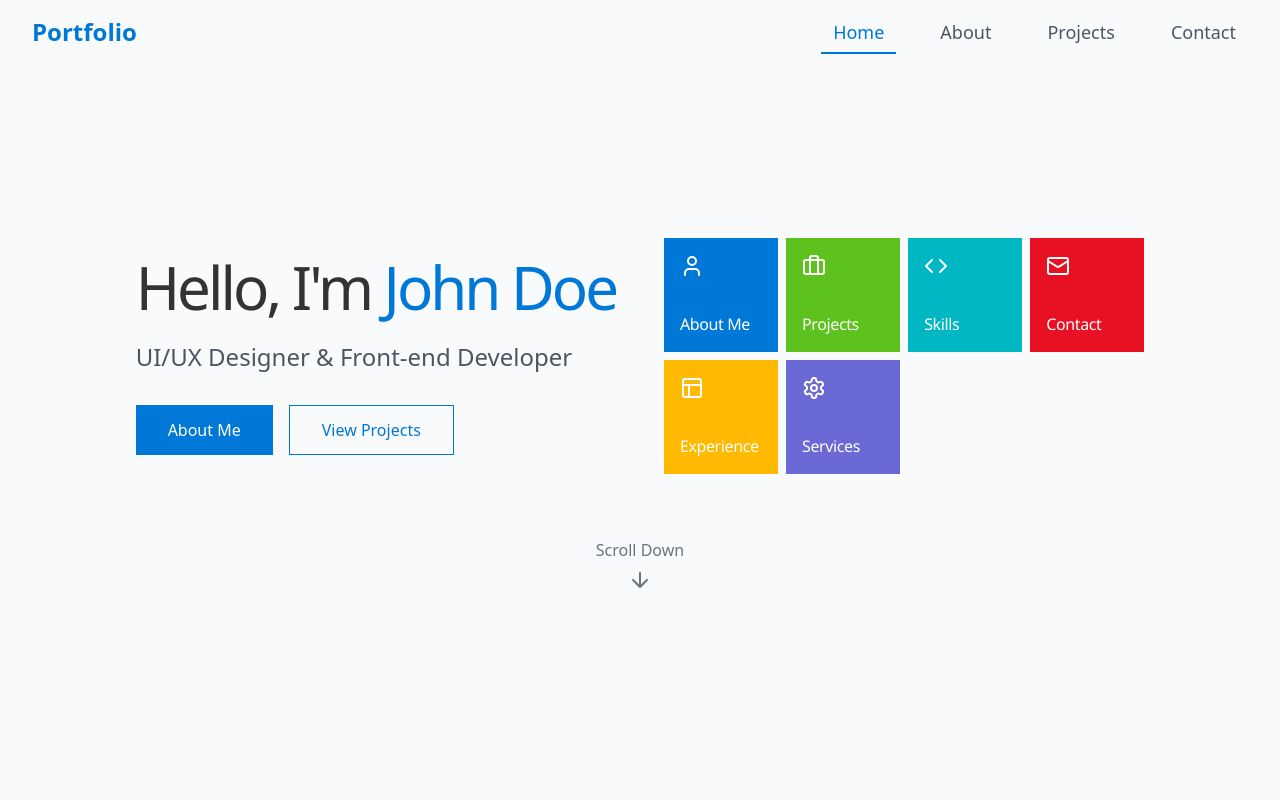
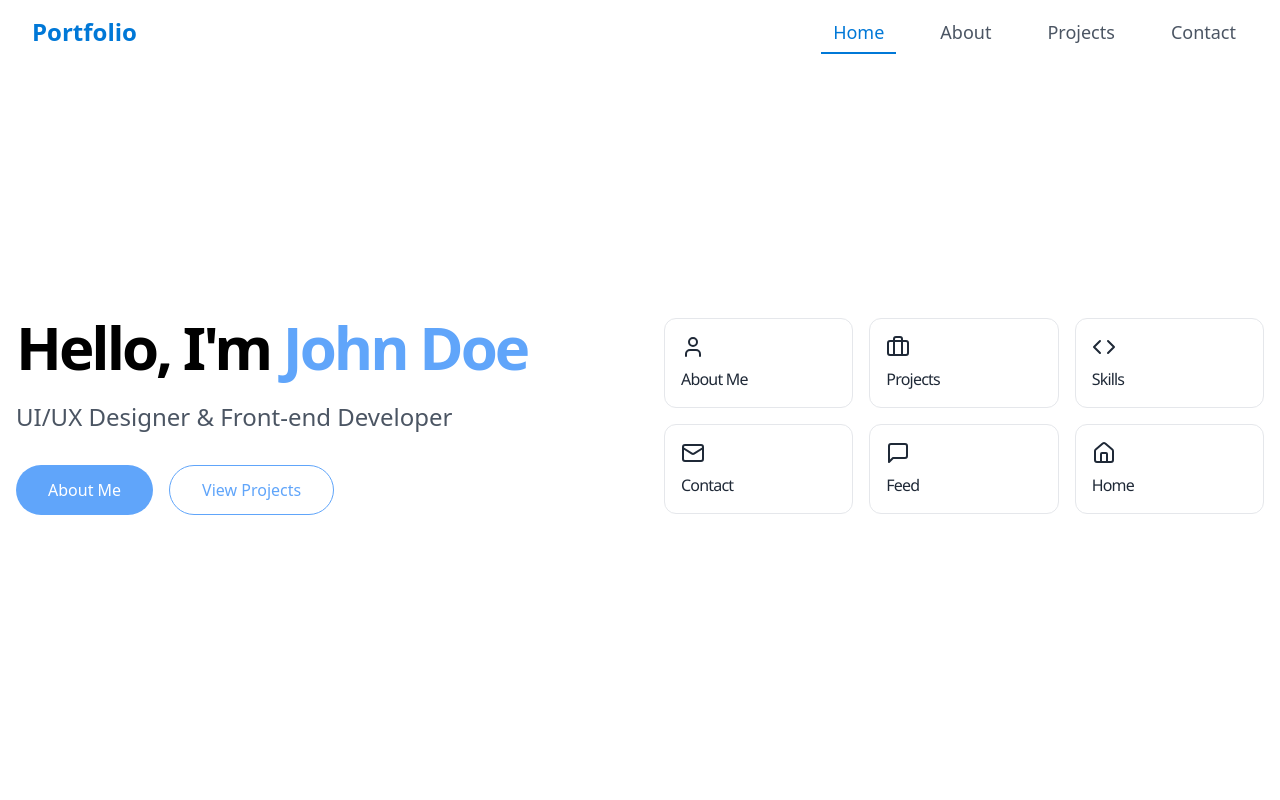
Before and after one commit to Octaelliptical/windows8-portfolio-mosaic-71, a React (Vite) app: page / in a window 1280 px wide. Shown: the top 800 px of the page. Built offline with nearby package versions, Linux system fonts and the light colour scheme; a web font is replaced by a local one.

Commit message:
Create portfolio website
This commit initializes a portfolio website based on the X app theme.

```diff
--- a/src/components/Tile.tsx
+++ b/src/components/Tile.tsx
@@ -38,15 +38,15 @@ const Tile = ({
   const getSizeClasses = () => {
     switch (size) {
       case 'small':
-        return 'col-span-1 row-span-1 aspect-square';
+        return 'col-span-1 row-span-1';
       case 'medium':
-        return 'col-span-2 row-span-1 aspect-[2/1]';
+        return 'col-span-2 row-span-1';
       case 'wide':
-        return 'col-span-2 row-span-1 aspect-[2/1]';
+        return 'col-span-3 row-span-1';
       case 'large':
-        return 'col-span-2 row-span-2 aspect-square';
+        return 'col-span-2 row-span-2';
       default:
-        return 'col-span-1 row-span-1 aspect-square';
+        return 'col-span-1 row-span-1';
     }
   };
 
@@ -62,17 +62,16 @@ const Tile = ({
       onMouseLeave={() => setIsHovered(false)}
     >
       <div
-        className="h-full w-full relative overflow-hidden"
-        style={{ backgroundColor: color }}
+        className="h-full w-full rounded-xl overflow-hidden border border-gray-200 dark:border-gray-800 bg-white dark:bg-gray-900"
       >
         <div className="p-4 h-full flex flex-col justify-between">
-          {icon && <div className="text-white text-4xl mb-2">{icon}</div>}
-          <h3 className="text-white text-base font-light tracking-tight mt-auto">
+          {icon && <div className="text-gray-800 dark:text-white text-2xl mb-2">{icon}</div>}
+          <h3 className="text-gray-800 dark:text-white text-base font-medium">
             {title}
           </h3>
         </div>
         <motion.div
-          className="absolute inset-0 bg-white/10"
+          className="absolute inset-0 bg-black/5 dark:bg-white/5 rounded-xl"
           initial={{ opacity: 0 }}
           animate={{ opacity: isHovered ? 1 : 0 }}
           transition={{ duration: 0.2 }}
--- a/src/components/TileGrid.tsx
+++ b/src/components/TileGrid.tsx
@@ -9,7 +9,7 @@ interface TileGridProps {
 const TileGrid = ({ children }: TileGridProps) => {
   return (
     <motion.div
-      className="grid grid-cols-4 gap-2 auto-rows-max"
+      className="grid grid-cols-1 md:grid-cols-3 gap-4"
       initial={{ opacity: 0 }}
       animate={{ opacity: 1 }}
       transition={{ duration: 0.5 }}
--- a/src/pages/Index.tsx
+++ b/src/pages/Index.tsx
@@ -7,7 +7,7 @@ import Tile from '../components/Tile';
 import AboutSection from '../components/AboutSection';
 import ProjectsSection from '../components/ProjectsSection';
 import ContactSection from '../components/ContactSection';
-import { User, Briefcase, Phone, Mail, Code, Layout, Settings, ArrowDown } from 'lucide-react';
+import { User, Briefcase, Phone, Mail, Code, Layout, Settings, X, Search, Home, MessageSquare } from 'lucide-react';
 
 const Index = () => {
   const [currentSection, setCurrentSection] = useState('home');
@@ -46,7 +46,7 @@ const Index = () => {
   }, []);
 
   return (
-    <div className="min-h-screen bg-gray-50">
+    <div className="min-h-screen bg-white dark:bg-black text-black dark:text-white">
       <Navbar onNavigate={scrollToSection} currentSection={currentSection} />
 
       {/* Hero Section */}
@@ -55,29 +55,29 @@ const Index = () => {
         ref={sectionRefs.home}
         className="pt-32 pb-24 min-h-screen flex items-center"
       >
-        <div className="win8-container">
+        <div className="container mx-auto px-4">
           <div className="grid grid-cols-1 lg:grid-cols-2 gap-12 items-center">
             <motion.div
               initial={{ opacity: 0, x: -20 }}
               animate={{ opacity: 1, x: 0 }}
               transition={{ duration: 0.5, delay: 0.2 }}
             >
-              <h1 className="text-4xl md:text-6xl font-light mb-6">
-                Hello, I'm <span className="font-normal text-win8-blue">John Doe</span>
+              <h1 className="text-4xl md:text-6xl font-bold mb-6">
+                Hello, I'm <span className="text-blue-400">John Doe</span>
               </h1>
-              <p className="text-xl md:text-2xl text-gray-600 mb-8">
+              <p className="text-xl md:text-2xl text-gray-600 dark:text-gray-400 mb-8">
                 UI/UX Designer & Front-end Developer
               </p>
               <div className="flex flex-wrap gap-4">
                 <button
                   onClick={() => scrollToSection('about')}
-                  className="px-8 py-3 bg-win8-blue text-white hover:bg-win8-blue/90 transition-colors"
+                  className="px-8 py-3 bg-blue-400 text-white hover:bg-blue-500 rounded-full transition-colors"
                 >
                   About Me
                 </button>
                 <button
                   onClick={() => scrollToSection('projects')}
-                  className="px-8 py-3 border border-win8-blue text-win8-blue hover:bg-win8-blue/10 transition-colors"
+                  className="px-8 py-3 border border-blue-400 text-blue-400 hover:bg-blue-400/10 rounded-full transition-colors"
                 >
                   View Projects
                 </button>
@@ -90,30 +90,15 @@ const Index = () => {
               transition={{ duration: 0.5, delay: 0.4 }}
             >
               <TileGrid>
-                <Tile color="#0078D7" title="About Me" icon={<User />} delay={0} onClick={() => scrollToSection('about')} />
-                <Tile color="#5DC21E" title="Projects" icon={<Briefcase />} delay={1} onClick={() => scrollToSection('projects')} />
-                <Tile color="#00B7C3" title="Skills" icon={<Code />} delay={2} size={2} onClick={() => scrollToSection('about')} />
-                <Tile color="#E81123" title="Contact" icon={<Mail />} delay={3} onClick={() => scrollToSection('contact')} />
-                <Tile color="#FFB900" title="Experience" icon={<Layout />} delay={4} size={2} onClick={() => scrollToSection('about')} />
-                <Tile color="#6B69D6" title="Services" icon={<Settings />} delay={5} onClick={() => scrollToSection('about')} />
+                <Tile color="#1DA1F2" title="About Me" icon={<User />} size="small" delay={0} onClick={() => scrollToSection('about')} />
+                <Tile color="#1DA1F2" title="Projects" icon={<Briefcase />} size="small" delay={1} onClick={() => scrollToSection('projects')} />
+                <Tile color="#1DA1F2" title="Skills" icon={<Code />} size="small" delay={2} onClick={() => scrollToSection('about')} />
+                <Tile color="#1DA1F2" title="Contact" icon={<Mail />} size="small" delay={3} onClick={() => scrollToSection('contact')} />
+                <Tile color="#1DA1F2" title="Feed" icon={<MessageSquare />} size="small" delay={4} onClick={() => scrollToSection('about')} />
+                <Tile color="#1DA1F2" title="Home" icon={<Home />} size="small" delay={5} onClick={() => scrollToSection('home')} />
               </TileGrid>
             </motion.div>
           </div>
-
-          <motion.div
-            className="flex justify-center mt-16"
-            initial={{ opacity: 0, y: 20 }}
-            animate={{ opacity: 1, y: 0 }}
-            transition={{ duration: 0.5, delay: 0.8 }}
-          >
-            <button
-              onClick={() => scrollToSection('about')}
-              className="flex flex-col items-center text-gray-500 hover:text-win8-blue transition-colors"
-            >
-              <span className="mb-2">Scroll Down</span>
-              <ArrowDown className="animate-bounce" />
-            </button>
-          </motion.div>
         </div>
       </section>
 
@@ -133,13 +118,16 @@ const Index = () => {
       </div>
 
       {/* Footer */}
-      <footer className="bg-win8-blue text-white py-8">
-        <div className="win8-container">
+      <footer className="bg-gray-100 dark:bg-gray-900 text-gray-800 dark:text-gray-200 py-8">
+        <div className="container mx-auto px-4">
           <div className="flex flex-col md:flex-row justify-between items-center">
-            <p>© 2023 John Doe. All rights reserved.</p>
+            <div className="flex items-center space-x-2">
+              <X size={18} />
+              <p>© 2023 John Doe. All rights reserved.</p>
+            </div>
             <div className="flex space-x-4 mt-4 md:mt-0">
-              <a href="#" className="hover:text-gray-200 transition-colors">Privacy Policy</a>
-              <a href="#" className="hover:text-gray-200 transition-colors">Terms of Service</a>
+              <a href="#" className="hover:text-blue-400 transition-colors">Privacy Policy</a>
+              <a href="#" className="hover:text-blue-400 transition-colors">Terms of Service</a>
             </div>
           </div>
         </div>
```
